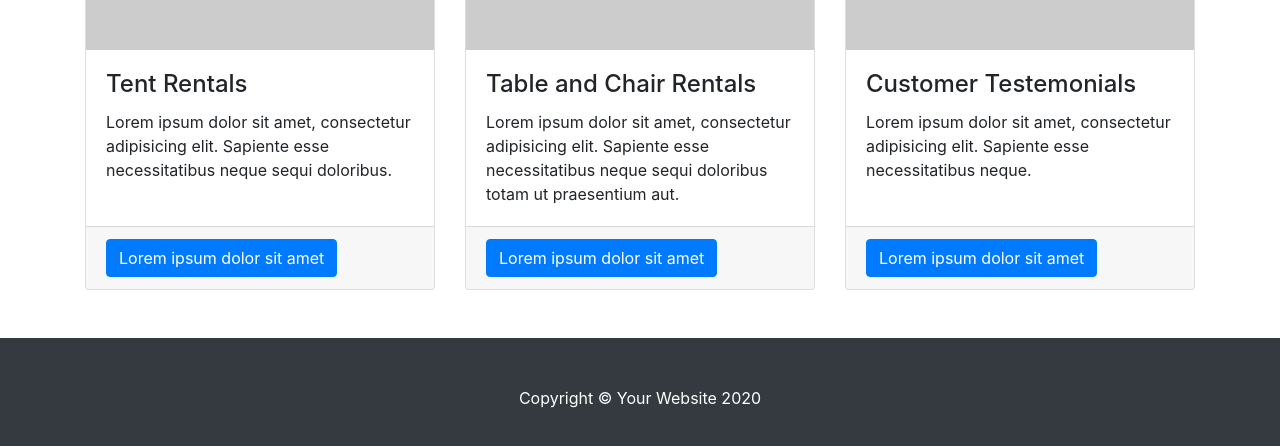
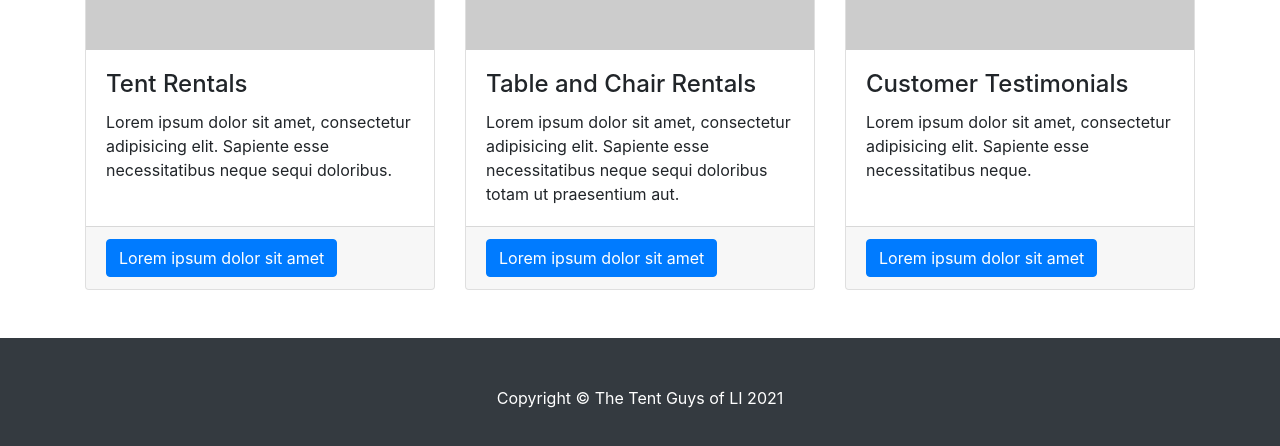
Before and after one commit to TheTentGuysofLI/theTentGuysOfLI, a website: page index.html in a window 1280 px wide. Shown: the part 958-1404 px from the top of the page. Drawn offline with Linux system fonts and the light colour scheme; placeholder pictures from the web are drawn by us.

Commit message:
fixed spelling error for testimonial

```diff
--- a/index.html
+++ b/index.html
@@ -122,7 +122,7 @@
         <div class="card h-100">
           <img class="card-img-top" src="https://placehold.it/300x200" alt="">
           <div class="card-body">
-            <h4 class="card-title">Customer Testemonials</h4>
+            <h4 class="card-title">Customer Testimonials</h4>
             <p class="card-text">Lorem ipsum dolor sit amet, consectetur adipisicing elit. Sapiente esse necessitatibus neque.</p>
           </div>
           <div class="card-footer">
@@ -139,7 +139,7 @@
   <!-- Footer -->
   <footer class="py-5 bg-dark">
     <div class="container">
-      <p class="m-0 text-center text-white">Copyright &copy; Your Website 2020</p>
+      <p class="m-0 text-center text-white">Copyright &copy; The Tent Guys of LI 2021</p>
     </div>
     <!-- /.container -->
   </footer>
```
